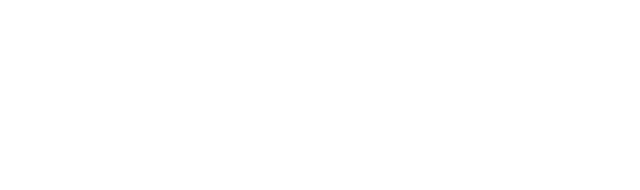
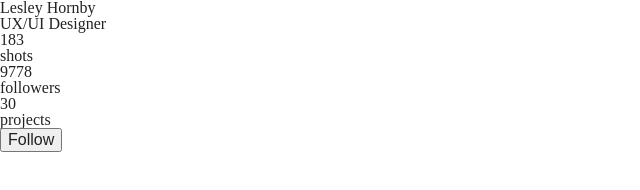
Before and after one commit to julietvt/flexcard_28112020, a plain HTML site: page index.html in a window 1280 px wide. Shown: the whole page, without its empty margins (0-640 px from the left). Drawn offline with Linux system fonts and the light colour scheme.

Commit message:
structure add

```diff
--- a/css/style.css
+++ /dev/null
@@ -1,3 +0,0 @@
-.container {
-  display: flex;
-}
--- a/index.html
+++ b/index.html
@@ -1,16 +1,39 @@
 <!DOCTYPE html>
 <html lang="en">
+
 <head>
     <meta charset="UTF-8">
     <meta name="viewport" content="width=device-width, initial-scale=1.0">
-    <title>Flex card</title>
-    <link rel="stylesheet" href="./css/reset.css" />
-    <link rel="stylesheet" href="./css/style.css" />
-</head>
+    <title>Document</title>
+    <link rel="stylesheet" href="./css/reset.css">
+    <link rel="stylesheet" href="./css/style.css">
+    <link rel="preconnect" href="https://fonts.gstatic.com">
+    <link href="https://fonts.googleapis.com/css2?family=Open+Sans&display=swap" rel="stylesheet">
 <body>
-    <div class="container">
-
+    <div id="userCard">
+        <div class="mainBlock">
+            <div class="userName">
+                <h3>Lesley Hornby</h3>
+                <p>UX/UI Designer</p>
+            </div>
+        </div>
+        <div class="infoBlock">
+            <div class="shots">
+                <h3>183</h3>
+                <p>shots</p>
+            </div>
+            <div class="followers">
+                <h3>9778</h3>
+                <p>followers</p>
+            </div>
+            <div class="projects">
+                <h3>30</h3>
+                <p>projects</p>
+            </div>
+        </div>
+        <div class="followBlock">
+            <button>Follow</button>
+        </div>
     </div>
-
 </body>
 </html>
```
